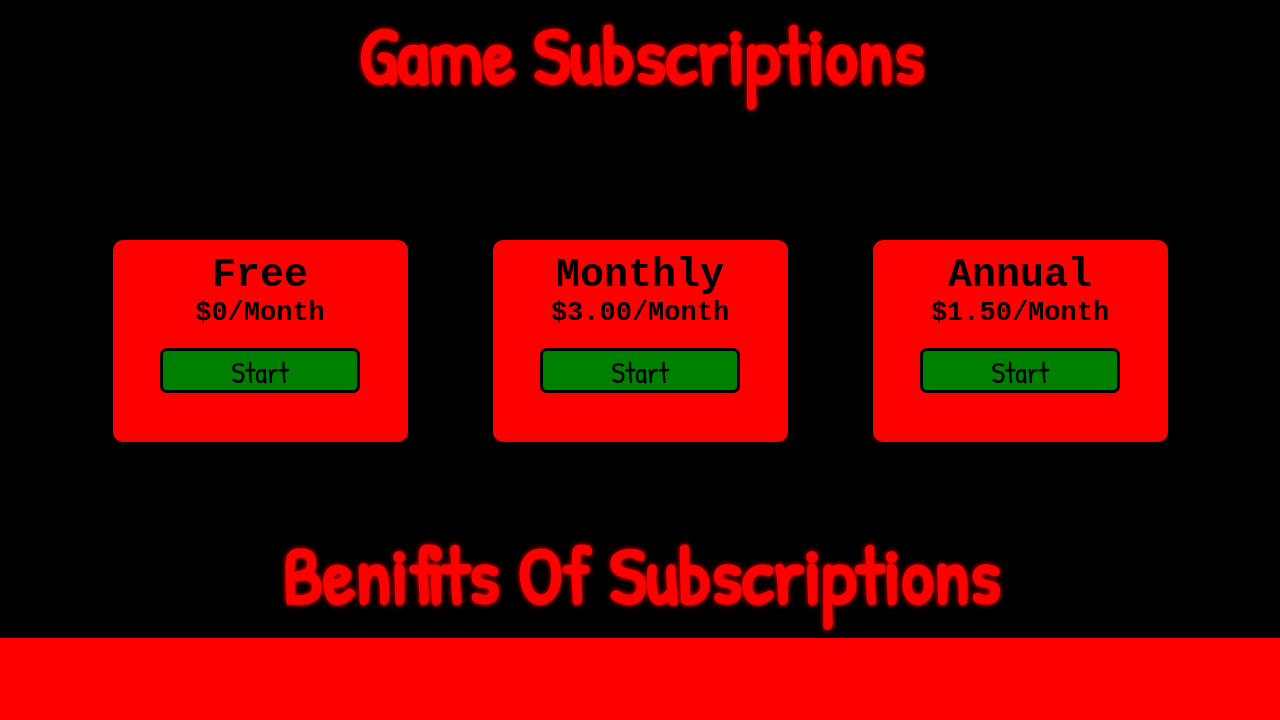
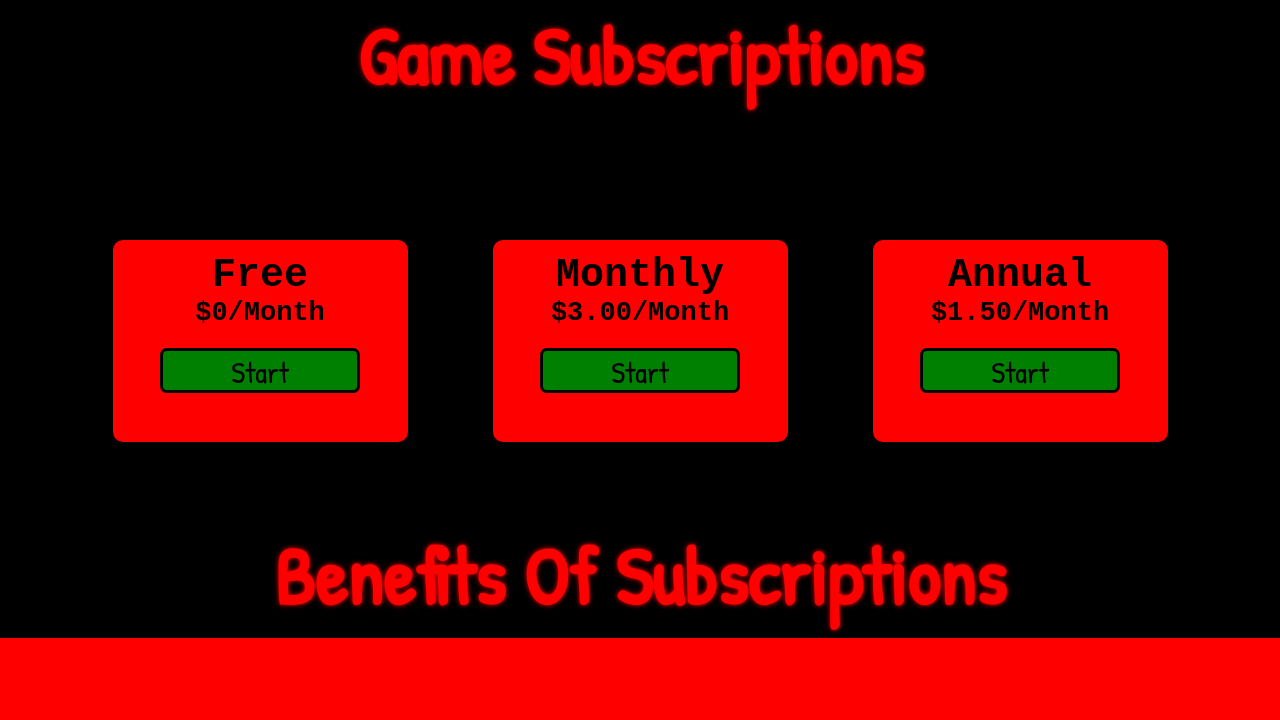
Before and after one commit to Shaurya-Sehgal/glitchedgaming, a plain HTML site: page game-subscription.html in a window 1280 px wide. Shown: the part 80-800 px from the top of the page. Drawn offline with Linux system fonts and the light colour scheme.

Commit message:
Fixed spelling of "benefits"

```diff
--- a/game-subscription.html
+++ b/game-subscription.html
@@ -66,7 +66,7 @@
                 <button onclick="location.href = 'captcha.html'">Start</button>
             </div>
         </div>
-        <h1 id="benifits">Benifits Of Subscriptions</h1>
+        <h1 id="benifits">Benefits Of Subscriptions</h1>
         <div class="benifits flex-box">
             <div class="why ads">
                 <h2>No Ads</h2>
```
